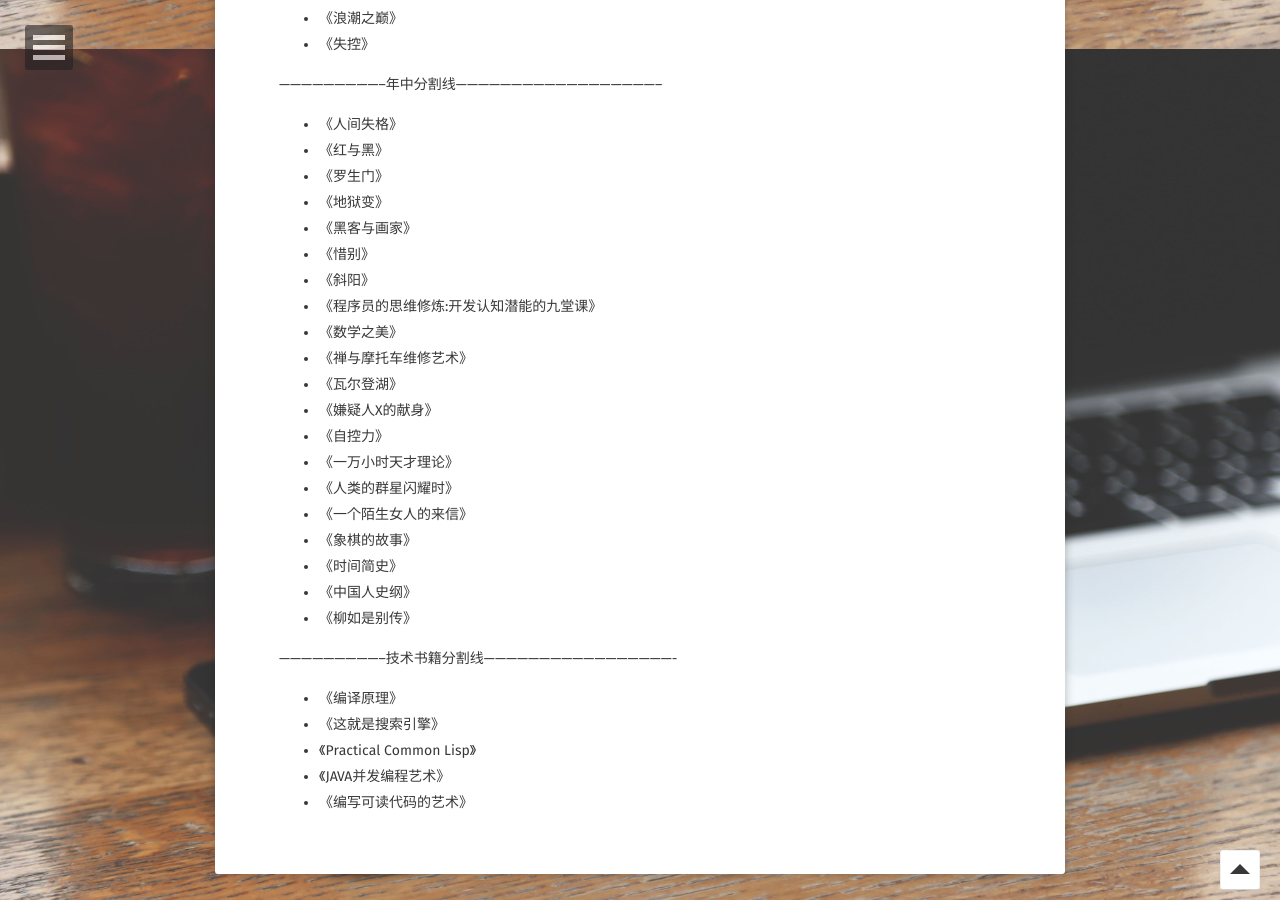
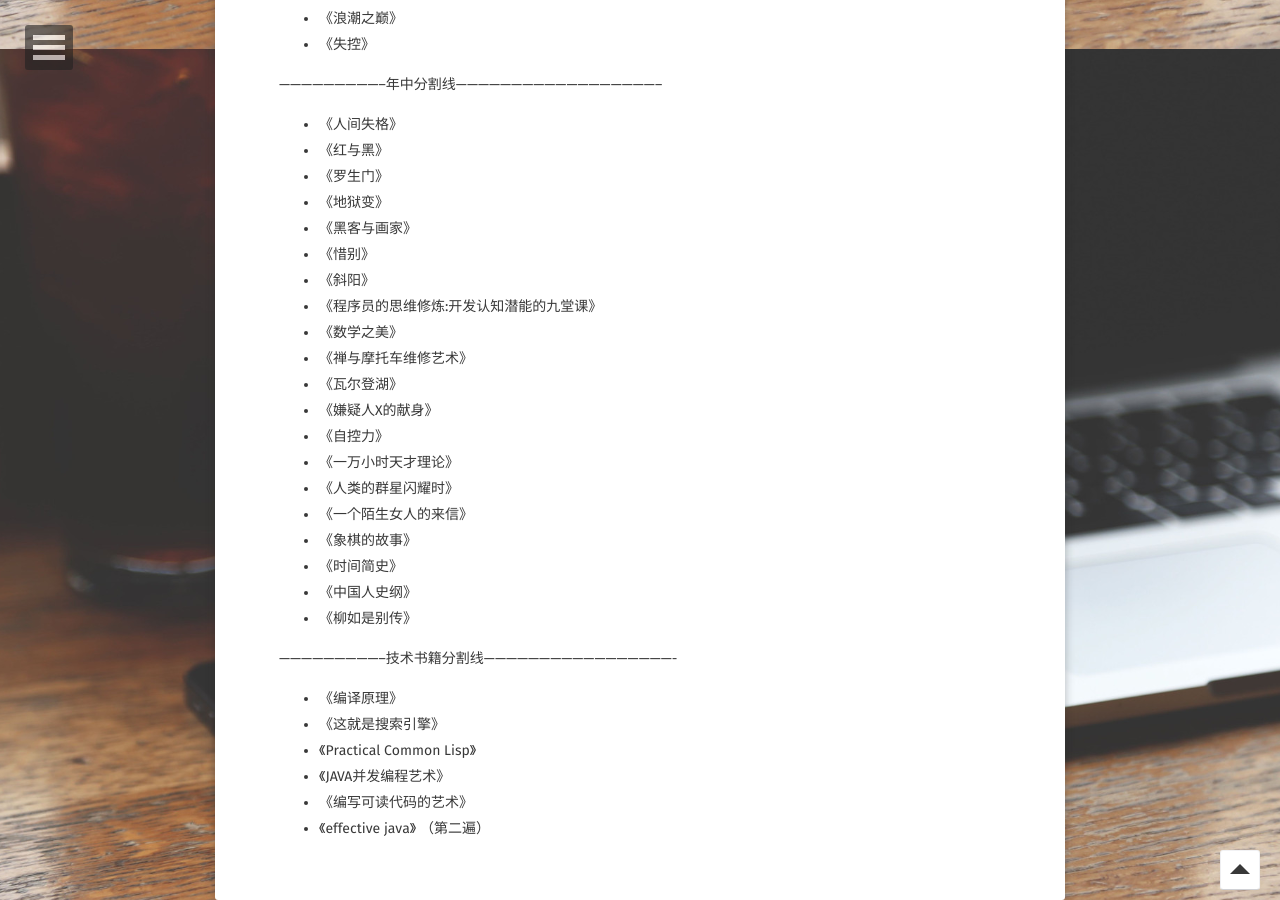
Before and after one commit to ridikuius/ridikuius.github.io, a Jekyll site: the page built from about/index.md, in a window 1280 px wide and 900 px high, scrolled down 851 px. Built offline with Jekyll 4.4.1, drawn with Linux system fonts in a browser that asks for light colours; some web fonts are replaced.

Commit message:
Update index.md

```diff
--- a/about/index.md
+++ b/about/index.md
@@ -60,3 +60,4 @@
 * 《Practical Common Lisp》
 * 《JAVA并发编程艺术》
 * 《编写可读代码的艺术》
+* 《effective java》 （第二遍）
```
